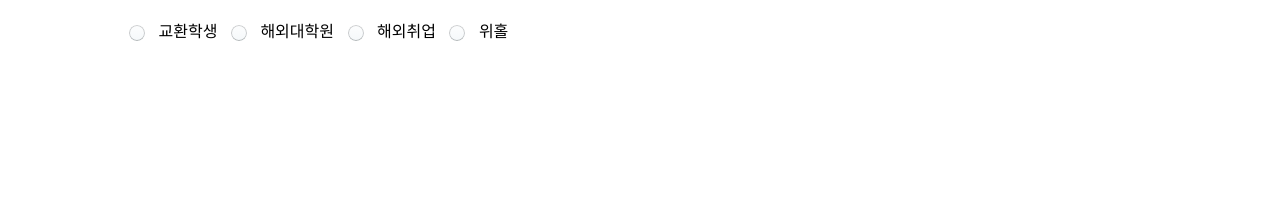
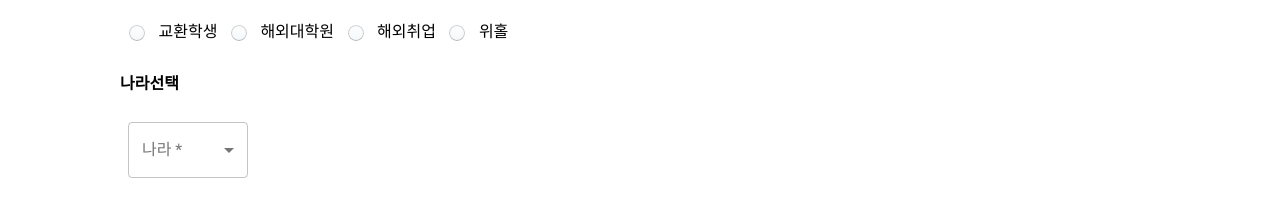
Before and after one commit to BeyondHandong/BH_FrontEnd, a React (Create React App) app: page /write in a window 1280 px wide. Shown: the part 291-508 px from the top of the page. Built offline with nearby package versions, Linux system fonts and the light colour scheme.

Commit message:
Country Selection
Option to select country

```diff
--- a/src/Pages/Write.js
+++ b/src/Pages/Write.js
@@ -4,6 +4,7 @@ import { Provider } from '../Context';
 import TextArea from '../components/TextArea'
 import {makeStyles } from "@material-ui/core/styles";
 import CheckBox from '../components/CheckBox'
+import CoutryDrop from '../components/CountryDrop'
 
 
 const useStyles = makeStyles((theme) => ({
@@ -34,6 +35,7 @@ export default function Write() {
         <TextArea></TextArea>
         </div>
         <CheckBox></CheckBox>
+        <CoutryDrop></CoutryDrop>
     </Provider>
   );
 }
--- a/src/components/CheckBox.js
+++ b/src/components/CheckBox.js
@@ -79,4 +79,4 @@ export default function CustomizedCheckbox() {
       {/*<StyledCheckbox defaultChecked />*/}
     </div>
   );
-}
+}//Button이랑 함수 연결하는거 알아보기
--- /dev/null
+++ b/src/components/CountryDrop.js
@@ -0,0 +1,53 @@
+import React from 'react';
+import { makeStyles } from '@material-ui/core/styles';
+import InputLabel from '@material-ui/core/InputLabel';
+import MenuItem from '@material-ui/core/MenuItem';
+import FormControl from '@material-ui/core/FormControl';
+import Select from '@material-ui/core/Select';
+
+const useStyles = makeStyles((theme) => ({
+  formControl: {
+    margin: theme.spacing(1),
+    minWidth: 120,
+
+  },
+  selectEmpty: {
+    marginTop: theme.spacing(2),
+  },
+  contain: {
+    marginTop: '20px',
+    marginLeft: '120px',
+  },
+}));
+
+export default function SimpleSelect() {
+  const classes = useStyles();
+  const [age, setAge] = React.useState('');
+
+  const handleChange = (event) => {
+    setAge(event.target.value);
+  };
+
+  return (
+    <div className={classes.contain}>
+        <b>나라선택</b><br /><br />
+      <FormControl variant="outlined" required  className={classes.formControl}>
+        <InputLabel id="demo-simple-select-outlined-label">나라</InputLabel>
+        <Select
+          labelId="demo-simple-select-outlined-label"
+          id="demo-simple-select-outlined"
+          value={age}
+          onChange={handleChange}
+          label="Age"
+        >
+          <MenuItem value="">
+            <em>나라</em>
+          </MenuItem>
+          <MenuItem value={10}>미국</MenuItem>
+          <MenuItem value={20}>폴란드</MenuItem>
+          <MenuItem value={30}>일본</MenuItem>
+        </Select>
+      </FormControl>
+    </div>
+  );
+}
```
